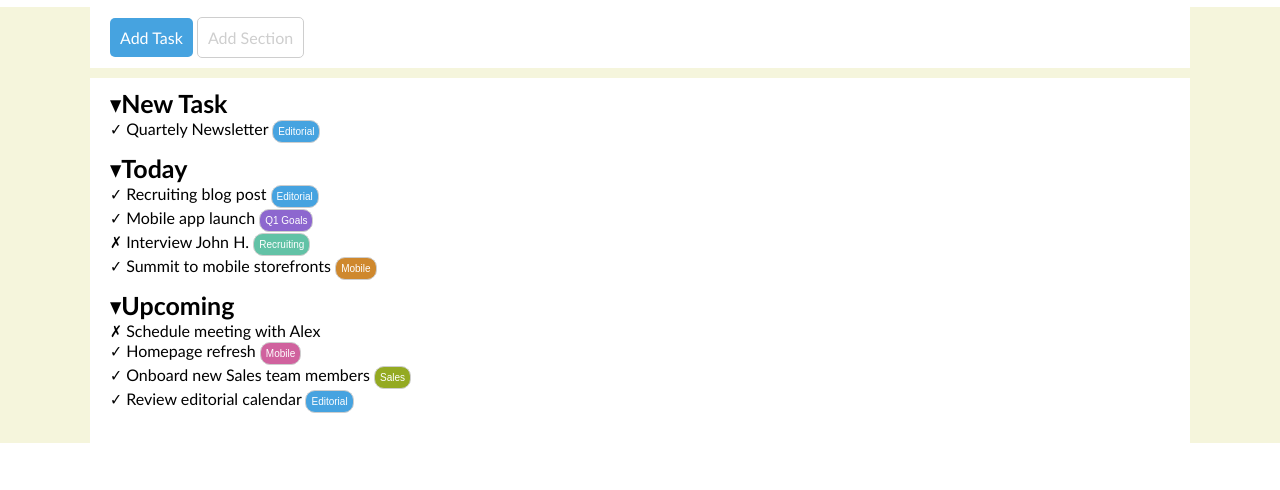
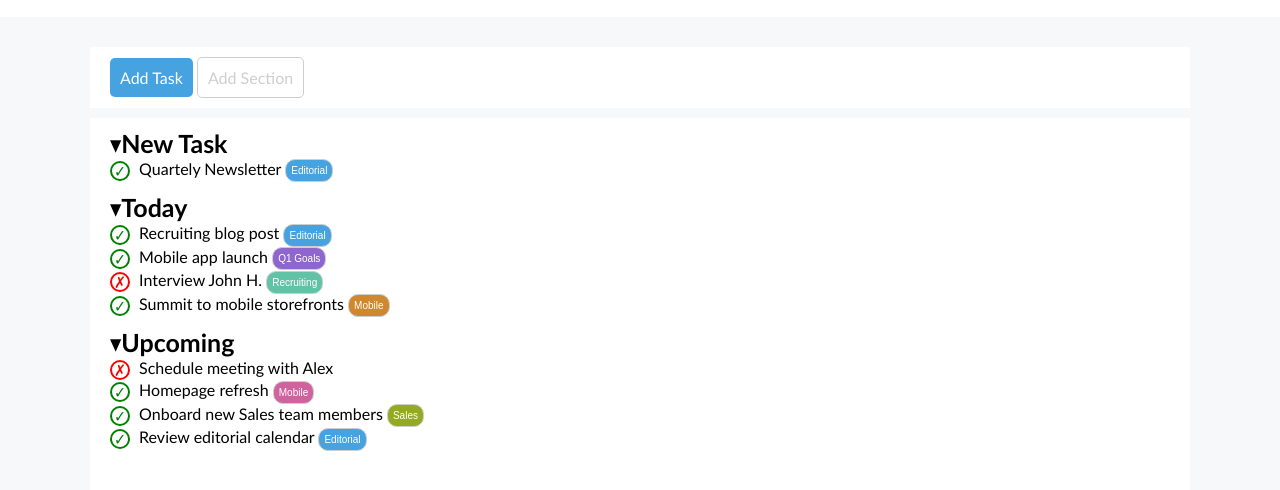
Before and after one commit to Johnnyfromtheblock4/html-css-toboolist, a plain HTML site: page index.html in a window 1280 px wide. Shown: the part 68-558 px from the top of the page. Drawn offline with Linux system fonts and the light colour scheme.

Commit message:
last push

```diff
--- a/assets/css/style.css
+++ b/assets/css/style.css
@@ -2,7 +2,7 @@
 * {
   margin: 0;
   padding: 0;
-  box-sizing: 0;
+  box-sizing: border-box;
 }
 
 /* HEADER */
@@ -10,7 +10,9 @@ header {
   padding-top: 15px;
   padding-left: 25px;
   font-family: "Trebuchet MS", Tahoma, sans-serif;
-  margin-bottom: 10px;
+  padding-bottom: 20px;
+  display: inline-block;
+  width: 100%;
 }
 
 h1 {
@@ -22,13 +24,13 @@ h1 {
 }
 
 /* MAIN */
-
 main {
-  background-color: beige;
+  background-color: #F6F8FA;
   font-family: "Trebuchet MS", Tahoma, sans-serif;
-  margin-top: 10px;
-  margin-bottom: 10px;
-
+  padding-top: 20px;
+  padding-bottom: 20px;
+  display: inline-block;
+  width: 100%;
 }
 
 .container-1 {
@@ -41,7 +43,6 @@ main {
 
 .buttons {
   background-color: white;
-  padding-left: 30px;
   padding: 10px 20px;
 }
 
@@ -75,12 +76,14 @@ main {
   background-color: white;
   padding-left: 30px;
   padding: 10px 20px;
+  padding-bottom: 20px;
+  display: inline-block;
+  width: 100%;
 }
 
 .main-list {
   font-size: 25px;
   font-weight: bolder;
-
 }
 
 ul {
@@ -88,12 +91,38 @@ ul {
   padding-bottom: 10px;
 }
 
+
 button {
   color: white;
   padding: 5px;
   border-radius: 10px;
   font-size: 10px;
   border: 1px solid #CECECE;
+  vertical-align: middle;
+}
+
+.green-circle,
+.red-circle {
+  width: 20px;
+  height: 20px;
+  border-radius: 50%;
+  border: 2px solid;
+  background-color: white;
+  display: inline-block;
+  text-align: center;
+  line-height: 16px;
+  margin-right: 5px;
+  vertical-align: middle;
+}
+
+.green-circle {
+  border-color: green;
+  color: green;
+}
+
+.red-circle {
+  border-color: red;
+  color: red;
 }
 
 .editorials {
--- a/index.html
+++ b/index.html
@@ -35,32 +35,32 @@
           <li class="main-list">&#9662New Task</li>
 
           <ul>
-            <li> &check; Quartely Newsletter <button class="editorials">Editorial</button></li>
+            <li> <p class="green-circle">&check;</p> Quartely Newsletter <button class="editorials">Editorial</button></li>
           </ul>
 
           <li class="main-list">&#9662Today</li>
 
           <ul>
-            <li> &check; Recruiting blog post <button class="editorials">Editorial</button></li>
+            <li> <p class="green-circle">&check;</p>  Recruiting blog post <button class="editorials">Editorial</button></li>
 
-            <li> &check; Mobile app launch <button class="q1-goals">Q1 Goals</button></li>
+            <li> <p class="green-circle">&check;</p>  Mobile app launch <button class="q1-goals">Q1 Goals</button></li>
 
-            <li> &cross; Interview John H. <button class="recruiting">Recruiting</button></li>
+            <li> <p class="red-circle">&cross;</p> Interview John H. <button class="recruiting">Recruiting</button></li>
 
-            <li> &check; Summit to mobile storefronts <button class="mobile">Mobile</button></li>
+            <li> <p class="green-circle">&check;</p> Summit to mobile storefronts <button class="mobile">Mobile</button></li>
 
           </ul>
 
           <li class="main-list">&#9662Upcoming</li>
 
           <ul>
-            <li> &cross; Schedule meeting with Alex</li>
+            <li> <p class="red-circle">&cross;</p> Schedule meeting with Alex</li>
 
-            <li> &check; Homepage refresh <button class="website">Mobile</button></li>
+            <li> <p class="green-circle">&check;</p> Homepage refresh <button class="website">Mobile</button></li>
 
-            <li> &check; Onboard new Sales team members <button class="sales">Sales</button></li>
+            <li> <p class="green-circle">&check;</p> Onboard new Sales team members <button class="sales">Sales</button></li>
 
-            <li> &check; Review editorial calendar <button class="editorials">Editorial</button></li>
+            <li> <p class="green-circle">&check;</p> Review editorial calendar <button class="editorials">Editorial</button></li>
 
           </ul>
 
@@ -71,4 +71,4 @@
 
 </body>
 
-</html>
+</html
```
